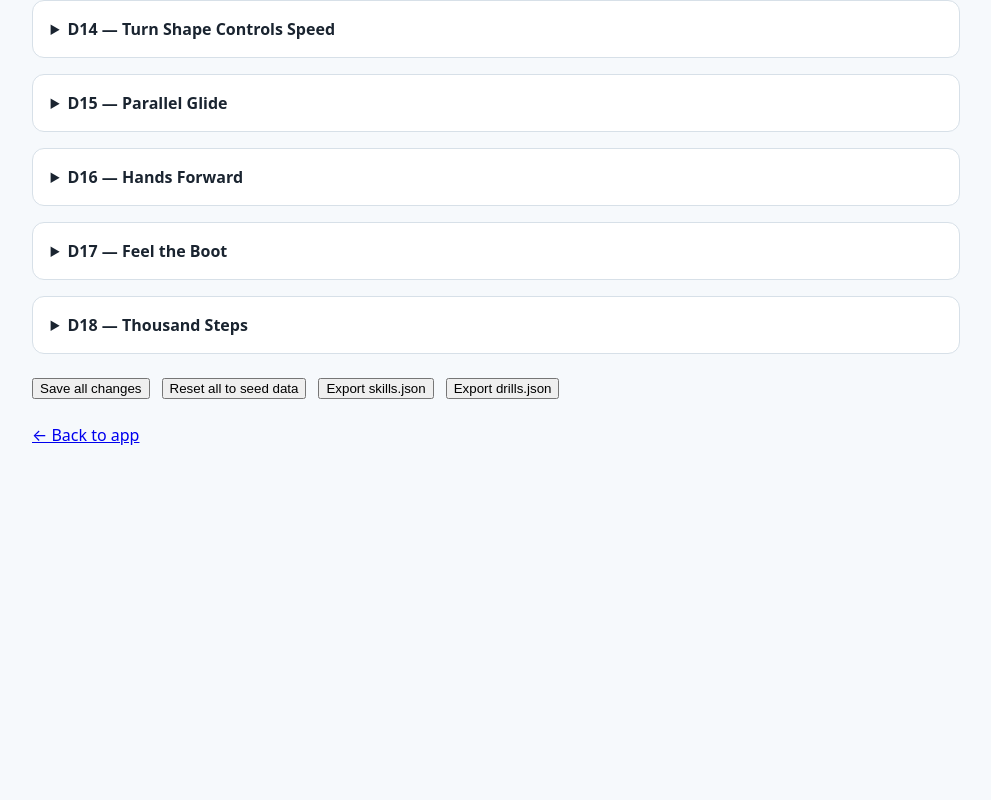
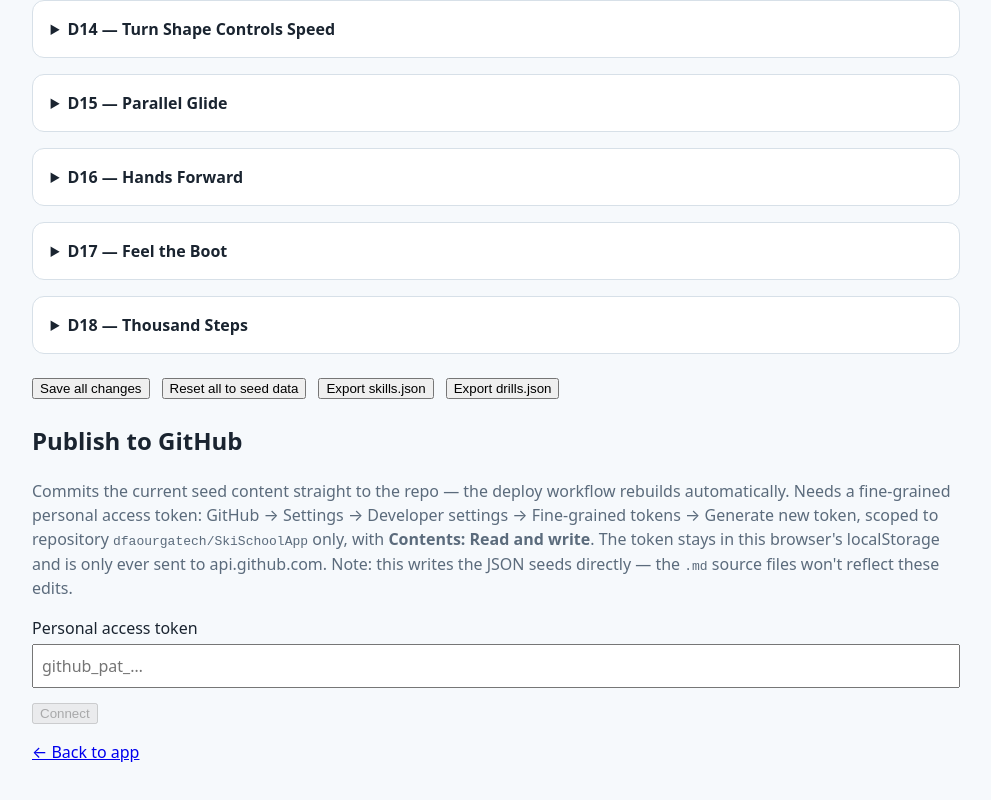
Before and after one commit to dfaourgatech/SkiSchoolApp, a SvelteKit app: page /admin in a window 1280 px wide. Shown: the part 3220-4020 px from the top of the page, without its empty margins (144-1135 px from the left). Before the commit the page ends 3731 px from the top, so only its background shows below. Built offline with nearby package versions, Linux system fonts and the light colour scheme.

Commit message:
Admin page: publish seed JSON straight to repo via PAT; collapsible fundamental filter

```diff
--- a/src/routes/admin/+page.svelte
+++ b/src/routes/admin/+page.svelte
@@ -11,12 +11,72 @@
 		pruneDrillOverrides,
 		content
 	} from '$lib/content.svelte';
+	import { ghToken, setGhToken, checkGhConnection, commitFile } from '$lib/github.svelte';
 	import type { Drill } from '$lib/types';
 
 	const fundamentals = skills.skills.flatMap((s) => s.fundamentals);
 	const seedDrillsById = new Map(drills.drills.map((d) => [d.id, d]));
 
 	let savedFlash = $state(false);
+
+	// ---- github publishing ----
+	let tokenInput = $state('');
+	let ghUser = $state('');
+	let ghBusy = $state(false);
+	let ghError = $state('');
+	let publishState = $state<'idle' | 'publishing' | 'done'>('idle');
+	const ghConnected = $derived(ghToken.value !== '');
+
+	async function onConnect() {
+		ghBusy = true;
+		ghError = '';
+		try {
+			setGhToken(tokenInput);
+			ghUser = await checkGhConnection();
+			tokenInput = '';
+		} catch (e) {
+			setGhToken('');
+			ghError = e instanceof Error ? e.message : String(e);
+		} finally {
+			ghBusy = false;
+		}
+	}
+
+	function onDisconnect() {
+		setGhToken('');
+		ghUser = '';
+		ghError = '';
+	}
+
+	async function onPublish() {
+		publishState = 'publishing';
+		ghError = '';
+		try {
+			onSave(); // persist local edits first
+			const hasFundamentalEdits = Object.keys(overrides).length > 0;
+			const hasDrillEdits = Object.keys(drillOverrides).length > 0;
+			if (hasFundamentalEdits) {
+				await commitFile(
+					'src/lib/data/skills.json',
+					content.exportSkillsJson(),
+					'Update skills seed from admin page'
+				);
+			}
+			if (hasDrillEdits) {
+				await commitFile(
+					'src/lib/data/drills.json',
+					content.exportDrillsJson(),
+					'Update drills seed from admin page'
+				);
+			}
+			publishState = 'done';
+			setTimeout(() => (publishState = 'idle'), 4000);
+		} catch (e) {
+			ghError = e instanceof Error ? e.message : String(e);
+			if (/401/.test(ghError)) onDisconnect();
+			publishState = 'idle';
+		}
+	}
 
 	// ---- fundamentals ----
 	function setOverride(id: string, field: 'name' | 'description', value: string) {
@@ -217,6 +277,49 @@
 	{#if savedFlash}<span class="muted">Saved ✓</span>{/if}
 </div>
 
+<h2>Publish to GitHub</h2>
+<p class="muted">
+	Commits the current seed content straight to the repo — the deploy workflow
+	rebuilds automatically. Needs a fine-grained personal access token: GitHub →
+	Settings → Developer settings → Fine-grained tokens → Generate new token, scoped
+	to repository <code>dfaourgatech/SkiSchoolApp</code> only, with
+	<strong>Contents: Read and write</strong>. The token stays in this browser's
+	localStorage and is only ever sent to api.github.com. Note: this writes the JSON
+	seeds directly — the <code>.md</code> source files won't reflect these edits.
+</p>
+{#if ghConnected}
+	<p>
+		Connected{#if ghUser} as <strong>{ghUser}</strong>{/if}
+		<button class="linklike" onclick={onDisconnect}>Disconnect</button>
+	</p>
+	<button
+		onclick={onPublish}
+		disabled={publishState === 'publishing' ||
+			(Object.keys(overrides).length === 0 && Object.keys(drillOverrides).length === 0)}
+	>
+		{publishState === 'publishing'
+			? 'Publishing…'
+			: publishState === 'done'
+				? 'Published ✓'
+				: 'Save & publish to repo'}
+	</button>
+	{#if ghError}<p class="error">{ghError}</p>{/if}
+{:else}
+	<label>
+		Personal access token
+		<input
+			type="password"
+			bind:value={tokenInput}
+			placeholder="github_pat_…"
+			autocomplete="off"
+		/>
+	</label>
+	<button onclick={onConnect} disabled={ghBusy || !tokenInput.trim()}>
+		{ghBusy ? 'Checking…' : 'Connect'}
+	</button>
+	{#if ghError}<p class="error">{ghError}</p>{/if}
+{/if}
+
 <p><a href="{base}/">← Back to app</a></p>
 
 <style>
@@ -239,4 +342,7 @@
 		padding: 0.5rem;
 		font: inherit;
 	}
+	.error {
+		color: #b3261e;
+	}
 </style>
```
